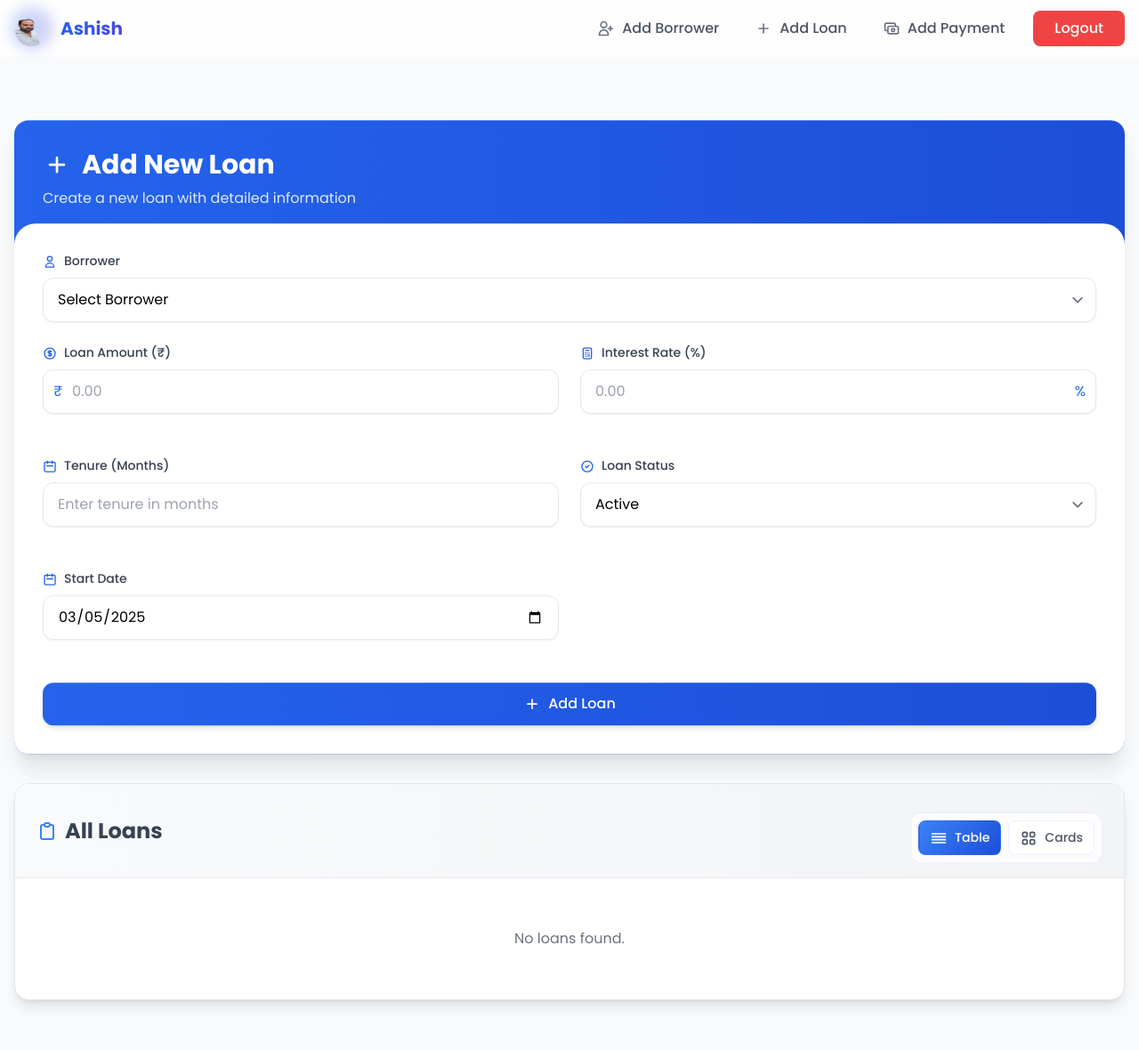
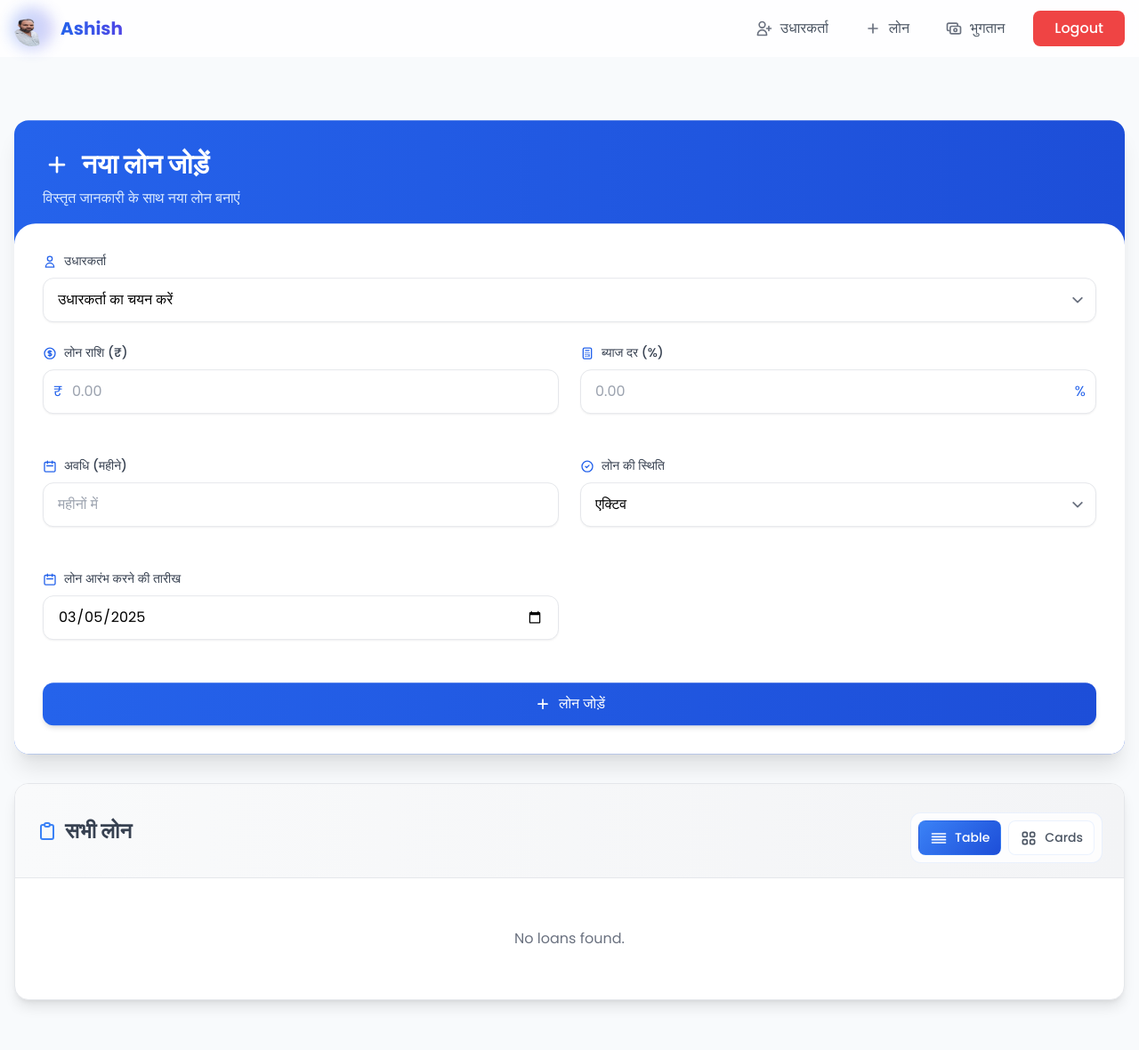
Before and after one commit to justgyan2025/ashishapp, a Flask app: template templates/add_loan.html in a window 1280 px wide. Shown: the whole page at 89% size. Run offline with Flask 3, Linux system fonts and the light colour scheme; the template is opened without the code that fills it, so the values that code supplies are empty; a user stored in the database is signed in; some libraries are stand-ins or nearby versions.

Commit message:
Add files via upload

```diff
--- a/templates/add_loan.html
+++ b/templates/add_loan.html
@@ -218,9 +218,11 @@
                     <path stroke-linecap="round" stroke-linejoin="round" stroke-width="2"
                           d="M12 6v6m0 0v6m0-6h6m-6 0H6"/>
                 </svg>
-                Add New Loan
+
+नया लोन जोड़ें
             </h2>
-            <p class="text-blue-100 mt-2">Create a new loan with detailed information</p>
+            <p class="text-blue-100 mt-2">
+                विस्तृत जानकारी के साथ नया लोन बनाएं</p>
         </div>
         <div class="form-content">
             <form action="{{ url_for('add_loan') }}" method="post" class="space-y-6">
@@ -232,11 +234,12 @@
                                 <path stroke-linecap="round" stroke-linejoin="round" stroke-width="2"
                                       d="M16 7a4 4 0 11-8 0 4 4 0 018 0zM12 14a7 7 0 00-7 7h14a7 7 0 00-7-7z"/>
                             </svg>
-                            Borrower
+                            उधारकर्ता
                         </div>
                     </label>
                     <select id="borrower_name" name="borrower_name" required class="input-field">
-                        <option value="">Select Borrower</option>
+                        <option value="">
+                            उधारकर्ता का चयन करें</option>
                         {% for borrower in borrowers %}
                         <option value="{{ borrower[0] }}">{{ borrower[0] }}</option>
                         {% endfor %}
@@ -252,7 +255,7 @@
                                     <path stroke-linecap="round" stroke-linejoin="round" stroke-width="2"
                                           d="M12 8c-1.657 0-3 .895-3 2s1.343 2 3 2 3 .895 3 2-1.343 2-3 2m0-8c1.11 0 2.08.402 2.599 1M12 8V7m0 1v8m0 0v1m0-1c-1.11 0-2.08-.402-2.599-1M21 12a9 9 0 11-18 0 9 9 0 0118 0z"/>
                                 </svg>
-                                Loan Amount (₹)
+                                लोन राशि (₹)
                             </div>
                         </label>
                         <div class="relative">
@@ -272,7 +275,7 @@
                                     <path stroke-linecap="round" stroke-linejoin="round" stroke-width="2"
                                           d="M9 7h6m0 10v-3m-3 3h.01M9 17h.01M9 14h.01M12 14h.01M15 11h.01M12 11h.01M9 11h.01M7 21h10a2 2 0 002-2V5a2 2 0 00-2-2H7a2 2 0 00-2 2v14a2 2 0 002 2z"/>
                                 </svg>
-                                Interest Rate (%)
+                                ब्याज दर (%)
                             </div>
                         </label>
                         <div class="relative">
@@ -294,11 +297,11 @@
                                     <path stroke-linecap="round" stroke-linejoin="round" stroke-width="2"
                                           d="M8 7V3m8 4V3m-9 8h10M5 21h14a2 2 0 002-2V7a2 2 0 00-2-2H5a2 2 0 00-2 2v12a2 2 0 002 2z"/>
                                 </svg>
-                                Tenure (Months)
+                                अवधि (महीने)
                             </div>
                         </label>
                         <input type="number" id="tenure" name="tenure" required min="1"
-                               class="input-field" placeholder="Enter tenure in months">
+                               class="input-field" placeholder="महीनों में">
                     </div>
 
                     <!-- Status Field -->
@@ -309,14 +312,14 @@
                                     <path stroke-linecap="round" stroke-linejoin="round" stroke-width="2"
                                           d="M9 12l2 2 4-4m6 2a9 9 0 11-18 0 9 9 0 0118 0z"/>
                                 </svg>
-                                Loan Status
+                                लोन की स्थिति
                             </div>
                         </label>
                         <select id="status" name="status" required class="input-field">
-                            <option value="Active">Active</option>
-                            <option value="Pending">Pending</option>
-                            <option value="Default">Default</option>
-                            <option value="Completed">Completed</option>
+                            <option value="Active">एक्टिव</option>
+                            <option value="Pending">पेंडिंग</option>
+                            <option value="Default">डिफ़ॉल्ट</option>
+                            <option value="Completed">कम्प्लेटेड</option>
                         </select>
                     </div>
 
@@ -328,7 +331,7 @@
                                     <path stroke-linecap="round" stroke-linejoin="round" stroke-width="2"
                                           d="M8 7V3m8 4V3m-9 8h10M5 21h14a2 2 0 002-2V7a2 2 0 00-2-2H5a2 2 0 00-2 2v12a2 2 0 002 2z"/>
                                 </svg>
-                                Start Date
+                                लोन आरंभ करने की तारीख
                             </div>
                         </label>
                         <input type="date" id="start_date" name="start_date" required class="input-field">
@@ -342,7 +345,7 @@
                             <path stroke-linecap="round" stroke-linejoin="round" stroke-width="2"
                                   d="M12 6v6m0 0v6m0-6h6m-6 0H6"/>
                         </svg>
-                        Add Loan
+                        लोन जोड़ें
                     </span>
                 </button>
             </form>
@@ -357,7 +360,7 @@
                     <svg class="w-6 h-6 text-blue-500" fill="none" stroke="currentColor" viewBox="0 0 24 24">
                         <path stroke-linecap="round" stroke-linejoin="round" stroke-width="2" d="M9 5H7a2 2 0 00-2 2v12a2 2 0 002 2h10a2 2 0 002-2V7a2 2 0 00-2-2h-2M9 5a2 2 0 002 2h2a2 2 0 002-2M9 5a2 2 0 012-2h2a2 2 0 012 2"/>
                     </svg>
-                    All Loans
+                    सभी लोन
                 </h3>
                 <!-- View Toggle Buttons -->
                 <div class="table-view-toggle">
@@ -384,14 +387,15 @@
                     <table class="min-w-full divide-y divide-gray-200">
                         <thead class="bg-gray-50">
                             <tr>
-                                <th class="px-6 py-4 text-left text-xs font-semibold text-gray-500 uppercase tracking-wider">Borrower</th>
-                                <th class="px-6 py-4 text-left text-xs font-semibold text-gray-500 uppercase tracking-wider">Amount</th>
-                                <th class="px-6 py-4 text-left text-xs font-semibold text-gray-500 uppercase tracking-wider">Interest Rate</th>
-                                <th class="px-6 py-4 text-left text-xs font-semibold text-gray-500 uppercase tracking-wider">Start Date</th>
-                                <th class="px-6 py-4 text-left text-xs font-semibold text-gray-500 uppercase tracking-wider">Tenure</th>
+                                <th class="px-6 py-4 text-left text-xs font-semibold text-gray-500 uppercase tracking-wider">उधारकर्ता</th>
+                                <th class="px-6 py-4 text-left text-xs font-semibold text-gray-500 uppercase tracking-wider">लोन राशि</th>
+                                <th class="px-6 py-4 text-left text-xs font-semibold text-gray-500 uppercase tracking-wider">ब्याज दर</th>
+                                <th class="px-6 py-4 text-left text-xs font-semibold text-gray-500 uppercase tracking-wider">लोन आरंभ तारीख</th>
+                                <th class="px-6 py-4 text-left text-xs font-semibold text-gray-500 uppercase tracking-wider">अवधि</th>
                                 <th class="px-6 py-4 text-left text-xs font-semibold text-gray-500 uppercase tracking-wider">EMI</th>
-                                <th class="px-6 py-4 text-left text-xs font-semibold text-gray-500 uppercase tracking-wider">Status</th>
-                                <th class="px-6 py-4 text-left text-xs font-semibold text-gray-500 uppercase tracking-wider">Actions</th>
+                                <th class="px-6 py-4 text-left text-xs font-semibold text-gray-500 uppercase tracking-wider">स्थिति</th>
+                                <th class="px-6 py-4 text-left text-xs font-semibold text-gray-500 uppercase tracking-wider">
+                                    एक्शन</th>
                             </tr>
                         </thead>
                         <tbody class="bg-white divide-y divide-gray-200">
@@ -418,7 +422,7 @@
                                     <span class="text-sm text-gray-500">{{ loan[3] }}</span>
                                 </td>
                                 <td class="px-6 py-4 whitespace-nowrap">
-                                    <span class="text-sm text-gray-500">{{ loan[4] }} months</span>
+                                    <span class="text-sm text-gray-500">{{ loan[4] }} महीने</span>
                                 </td>
                                 <td class="px-6 py-4 whitespace-nowrap">
                                     {% set monthly_principal = loan[1]|float / loan[4]|float %}
@@ -483,23 +487,23 @@
                                 </div>
                                 <span class="text-lg font-medium text-gray-900">{{ loan[0] }}</span>
                             </div>
-                            <div class="text-sm text-gray-500">Started: {{ loan[3] }}</div>
+                            <div class="text-sm text-gray-500">लोन आरंभ तारीख: {{ loan[3] }}</div>
                         </div>
                         <span class="status-badge {{ loan[6]|lower }}">{{ loan[6] }}</span>
                     </div>
 
                     <div class="grid grid-cols-2 gap-4 mb-4">
                         <div>
-                            <div class="text-sm text-gray-500">Amount</div>
+                            <div class="text-sm text-gray-500">लोन राशि</div>
                             <div class="text-lg font-medium text-gray-900">₹{{ "{:,.2f}".format(loan[1]|float) }}</div>
                         </div>
                         <div>
-                            <div class="text-sm text-gray-500">Interest Rate</div>
+                            <div class="text-sm text-gray-500">ब्याज दर</div>
                             <div class="text-lg font-medium text-gray-900">{{ loan[2] }}%</div>
                         </div>
                         <div>
-                            <div class="text-sm text-gray-500">Tenure</div>
-                            <div class="text-lg font-medium text-gray-900">{{ loan[4] }} months</div>
+                            <div class="text-sm text-gray-500">अवधि</div>
+                            <div class="text-lg font-medium text-gray-900">{{ loan[4] }} महीने</div>
                         </div>
                         <div>
                             <div class="text-sm text-gray-500">EMI</div>
--- a/templates/base.html
+++ b/templates/base.html
@@ -270,7 +270,7 @@
                         <svg class="w-5 h-5 text-gray-500 group-hover:text-blue-600 transition-colors" fill="none" stroke="currentColor" viewBox="0 0 24 24">
                             <path stroke-linecap="round" stroke-linejoin="round" stroke-width="2" d="M18 9v3m0 0v3m0-3h3m-3 0h-3m-2-5a4 4 0 11-8 0 4 4 0 018 0zM3 20a6 6 0 0112 0v1H3v-1z"/>
                         </svg>
-                        Add Borrower
+                        उधारकर्ता
                     </span>
                 </a>
                 <a href="{{ url_for('add_loan') }}" class="nav-link group">
@@ -278,7 +278,7 @@
                         <svg class="w-5 h-5 text-gray-500 group-hover:text-blue-600 transition-colors" fill="none" stroke="currentColor" viewBox="0 0 24 24">
                             <path stroke-linecap="round" stroke-linejoin="round" stroke-width="2" d="M12 6v6m0 0v6m0-6h6m-6 0H6"/>
                         </svg>
-                        Add Loan
+                        लोन
                     </span>
                 </a>
                 <a href="{{ url_for('add_payment') }}" class="nav-link group">
@@ -286,7 +286,7 @@
                         <svg class="w-5 h-5 text-gray-500 group-hover:text-blue-600 transition-colors" fill="none" stroke="currentColor" viewBox="0 0 24 24">
                             <path stroke-linecap="round" stroke-linejoin="round" stroke-width="2" d="M17 9V7a2 2 0 00-2-2H5a2 2 0 00-2 2v6a2 2 0 002 2h2m2 4h10a2 2 0 002-2v-6a2 2 0 00-2-2H9a2 2 0 00-2 2v6a2 2 0 002 2zm7-5a2 2 0 11-4 0 2 2 0 014 0z"/>
                         </svg>
-                        Add Payment
+                        भुगतान
                     </span>
                 </a>
                 <a href="{{ url_for('logout') }}"
```
Also changed, not shown: templates/add_borrower.html (+19 -17 lines), templates/add_payment.html (+20 -19 lines), templates/borrower_details.html (+17 -17 lines), templates/edit_loan.html (+14 -13 lines), templates/edit_payment.html (+11 -10 lines), templates/index.html (+7 -7 lines), templates/public_view.html (+31 -30 lines).
